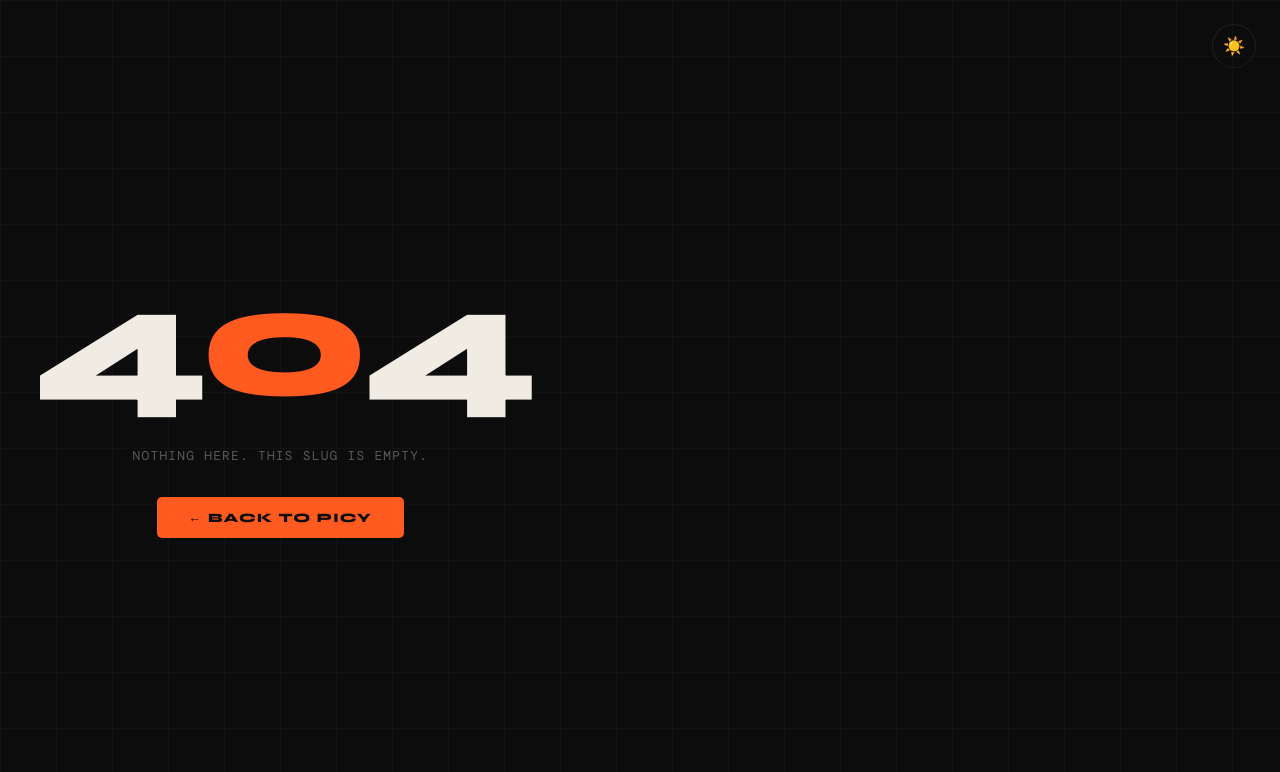
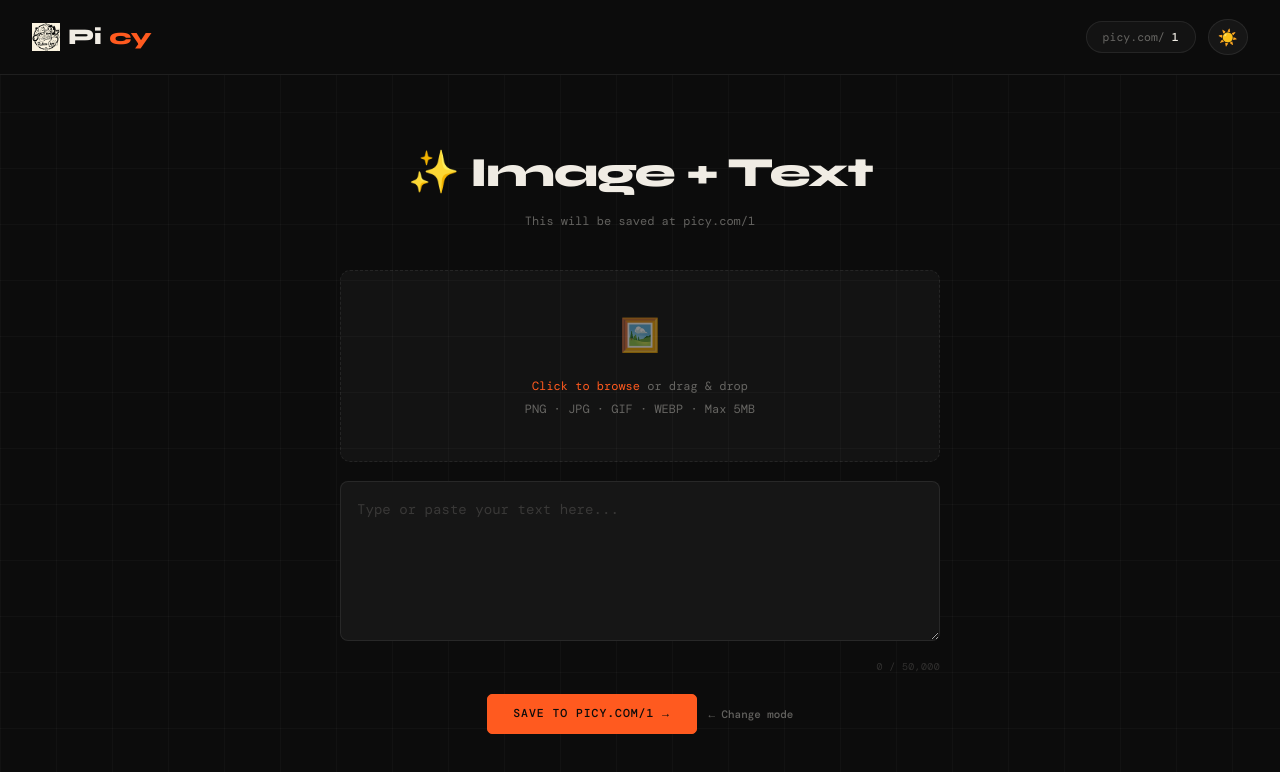
Before and after one commit to haricodes2970/PiCy-PictureCopy, a React (Vite) app in the folder client/: page /1/both in a window 1280 px wide. Before the commit this address had no page. Shown: the top 772 px of the page. Built offline with nearby package versions, Linux system fonts and the light colour scheme; no server answers; a web font is replaced by a local one.

Commit message:
✨ Picy 2.3 — separate URLs per mode

```diff
--- a/client/src/App.jsx
+++ b/client/src/App.jsx
@@ -11,7 +11,9 @@
       <Routes>
         <Route path="/" element={<Home />} />
         <Route path="/xk92-admin-picy" element={<Admin />} />
-        <Route path="/:slug" element={<SlugPage />} />
+        <Route path="/:slug" element={<SlugPage mode="image" />} />
+        <Route path="/:slug/text" element={<SlugPage mode="text" />} />
+        <Route path="/:slug/both" element={<SlugPage mode="both" />} />
         <Route path="*" element={<NotFound />} />
       </Routes>
     </ThemeProvider>
--- a/client/src/Pages/SlugPage.jsx
+++ b/client/src/Pages/SlugPage.jsx
@@ -13,7 +13,7 @@
   return `${h}h ${m}m left`;
 }
 
-export default function SlugPage() {
+export default function SlugPage({ mode = "image" }) {
   const { slug } = useParams();
   const navigate = useNavigate();
   const { dark, toggle } = useTheme();
@@ -25,7 +25,7 @@
   const [timer, setTimer] = useState("");
 
   // Mode selection (for empty slug)
-  const [selectedMode, setSelectedMode] = useState(null); // "image" | "text" | "both"
+  const [selectedMode, setSelectedMode] = useState(mode); // "image" | "text" | "both"
 
   // Upload state
   const [uploading, setUploading] = useState(false);
```
